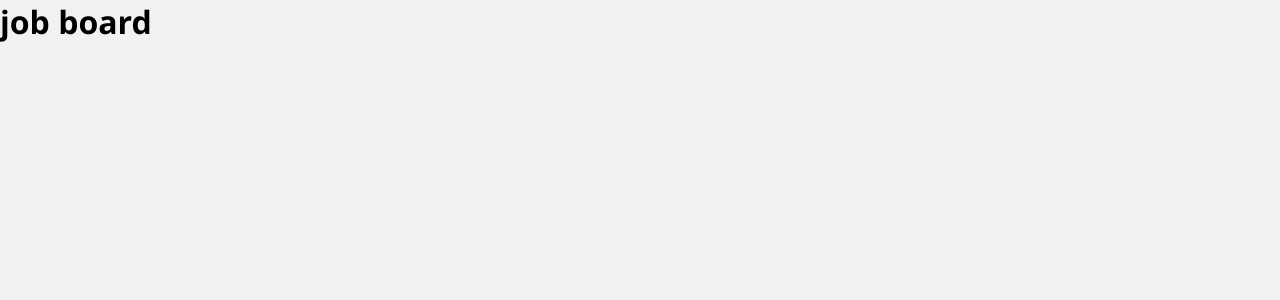
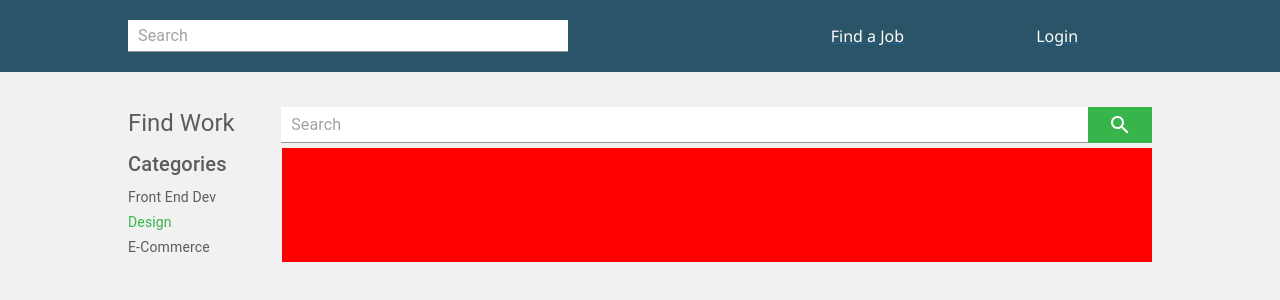
Before and after one commit to jaymbans/job-board, a React (Create React App) app in the folder job-board/: page /jobs in a window 1280 px wide. Shown: the top 300 px of the page. Built offline with nearby package versions, Linux system fonts and the light colour scheme.

Commit message:
jobs page structure

```diff
--- a/job-board/src/StyledComponents.js
+++ b/job-board/src/StyledComponents.js
@@ -3,8 +3,10 @@ import Box from '@mui/material/Box';
 import { styled } from '@mui/material/styles';
 import Input from '@mui/material/Input';
 import Button from '@mui/material/Button';
+import Link from '@mui/material/Link';
 
-const PRIMARY_GREEN = '#37B54B'
+export const PRIMARY_GREEN = '#37B54B';
+export const SECONDARY_GRAY = '#5C5C5C';
 
 // Login Page
 
@@ -33,7 +35,61 @@ export const LoginInput = styled(Input)(() => ({
   margin: '7px 0',
 }))
 
-export const LoginButton = styled(Button)(() => ({
+export const GreenButton = styled(Button)(() => ({
   background: PRIMARY_GREEN,
   color: 'white'
 }))
+
+// Jobs Page
+
+export const SearchBar = styled(Input)(() => ({
+  background: 'white',
+  padding: '0 10px'
+}))
+
+
+export const NavigationBar = styled(Box)(() => ({
+  backgroundColor: '#2A5468',
+  width: '100%',
+  padding: '20px 10%',
+  display: 'flex',
+  alignItems: 'center'
+}))
+
+
+export const NavLink = styled(Link)(() => ({
+  color: 'white',
+  width: '10%',
+  margin: '0 5%',
+  textAlign: 'center'
+}))
+
+
+export const JobsContentContainer = styled(Box)(() => ({
+  width: '80%',
+  margin: '30px auto',
+  color: SECONDARY_GRAY
+}))
+
+export const JobsSearchContainer = styled(Box)(() => ({
+  padding: '5px 0',
+  display: 'flex'
+}))
+
+
+export const JobsDescriptionsContainer = styled(Box)(() => ({
+  display: 'flex',
+}))
+
+export const Categories = styled(Box)(() => ({
+  display: 'flex',
+  flexDirection: 'column',
+  justifyContent: 'flex-start'
+}))
+
+export const JobsContainer = styled(Box)(() => ({
+  width: '85%',
+  display: 'flex',
+  flexDirection: 'column',
+  background: 'red'
+}))
--- /dev/null
+++ b/job-board/src/components/Job.js
@@ -0,0 +1,12 @@
+import Typography from '@mui/material/Typography';
+
+export default function Job() {
+  return (
+    <>
+      {/* <Typography variant="h5" gutterBottom
+        sx={{ padding: 0, margin: 0, width: '15%' }} >
+        This is a job
+      </Typography> */}
+    </>
+  )
+}
--- a/job-board/src/components/JobBoard.js
+++ b/job-board/src/components/JobBoard.js
@@ -1,7 +1,71 @@
+import {
+  SearchBar,
+  NavigationBar,
+  NavLink,
+  JobsContentContainer,
+  JobsSearchContainer,
+  GreenButton,
+  JobsDescriptionsContainer,
+  Categories,
+  PRIMARY_GREEN,
+  JobsContainer
+}
+  from "../StyledComponents"
+
+import Typography from '@mui/material/Typography';
+import SearchIcon from '@mui/icons-material/Search';
+import Jobs from '../jobs'
+import Job from "./Job";
+
 export default function JobBoard() {
   return (
     <>
-      <h1>job board</h1>
+      <NavigationBar>
+        <SearchBar
+          sx={{
+            width: '50%',
+            marginRight: '20%'
+          }}
+          placeholder="Search" />
+        <NavLink href="#">Find a Job</NavLink>
+        <NavLink href="/">Login</NavLink>
+      </NavigationBar>
+      <JobsContentContainer>
+        <JobsSearchContainer>
+          <Typography variant="h5" gutterBottom
+            sx={{ padding: 0, margin: 0, width: '15%' }} >
+            Find Work
+          </Typography>
+          <SearchBar placeholder="Search" sx={{ width: '79%' }} />
+          <GreenButton sx={{ borderRadius: '0' }}>
+            <SearchIcon />
+          </GreenButton>
+        </JobsSearchContainer>
+        <JobsDescriptionsContainer>
+          <Categories sx={{ padding: 0, margin: 0, width: '15%' }} >
+            <Typography variant="h6" gutterBottom>
+              Categories
+            </Typography>
+            <Typography variant="body2" gutterBottom >
+              Front End Dev
+            </Typography>
+            <Typography variant="body2" gutterBottom sx={{ color: PRIMARY_GREEN }} >
+              Design
+            </Typography>
+            <Typography variant="body2" gutterBottom >
+              E-Commerce
+            </Typography>
+          </Categories>
+          <JobsContainer>
+            {Jobs.map(job => {
+              return (
+                <Job
+                  key={job.id} />
+              )
+            })}
+          </JobsContainer>
+        </JobsDescriptionsContainer>
+      </JobsContentContainer>
     </>
   )
 }
--- a/job-board/src/components/Login.js
+++ b/job-board/src/components/Login.js
@@ -1,5 +1,4 @@
 import Typography from '@mui/material/Typography';
-import FormControl from '@mui/material/FormControl';
 import FormGroup from '@mui/material/FormGroup';
 import InputAdornment from '@mui/material/InputAdornment';
 import AccountCircle from '@mui/icons-material/AccountCircle';
@@ -11,7 +10,7 @@ import 'react-toastify/dist/ReactToastify.css';
 
 import { useState } from 'react'
 
-import { LoginContainer, LoginPanel, LoginInput, LoginButton } from '../StyledComponents';
+import { LoginContainer, LoginPanel, LoginInput, GreenButton } from '../StyledComponents';
 
 
 
@@ -75,7 +74,7 @@ export default function Login({ loggedIn, setLoggedIn }) {
                 </IconButton>
               </InputAdornment>
             } />
-          <LoginButton onClick={logIn} variant="contained">Continue with Email</LoginButton>
+          <GreenButton onClick={logIn} variant="contained">Continue with Email</GreenButton>
         </FormGroup>
       </LoginPanel>
     </LoginContainer>
```
